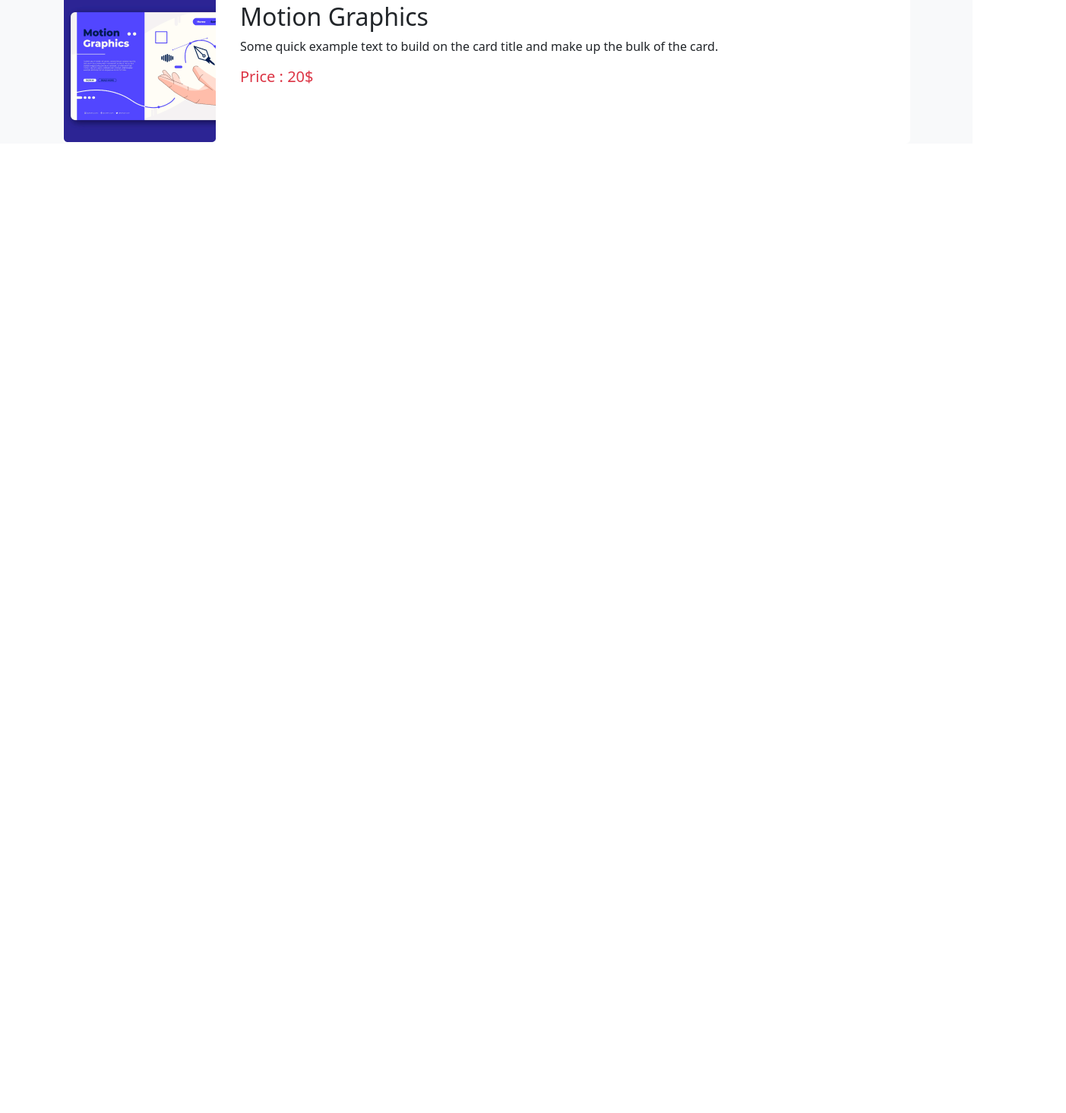
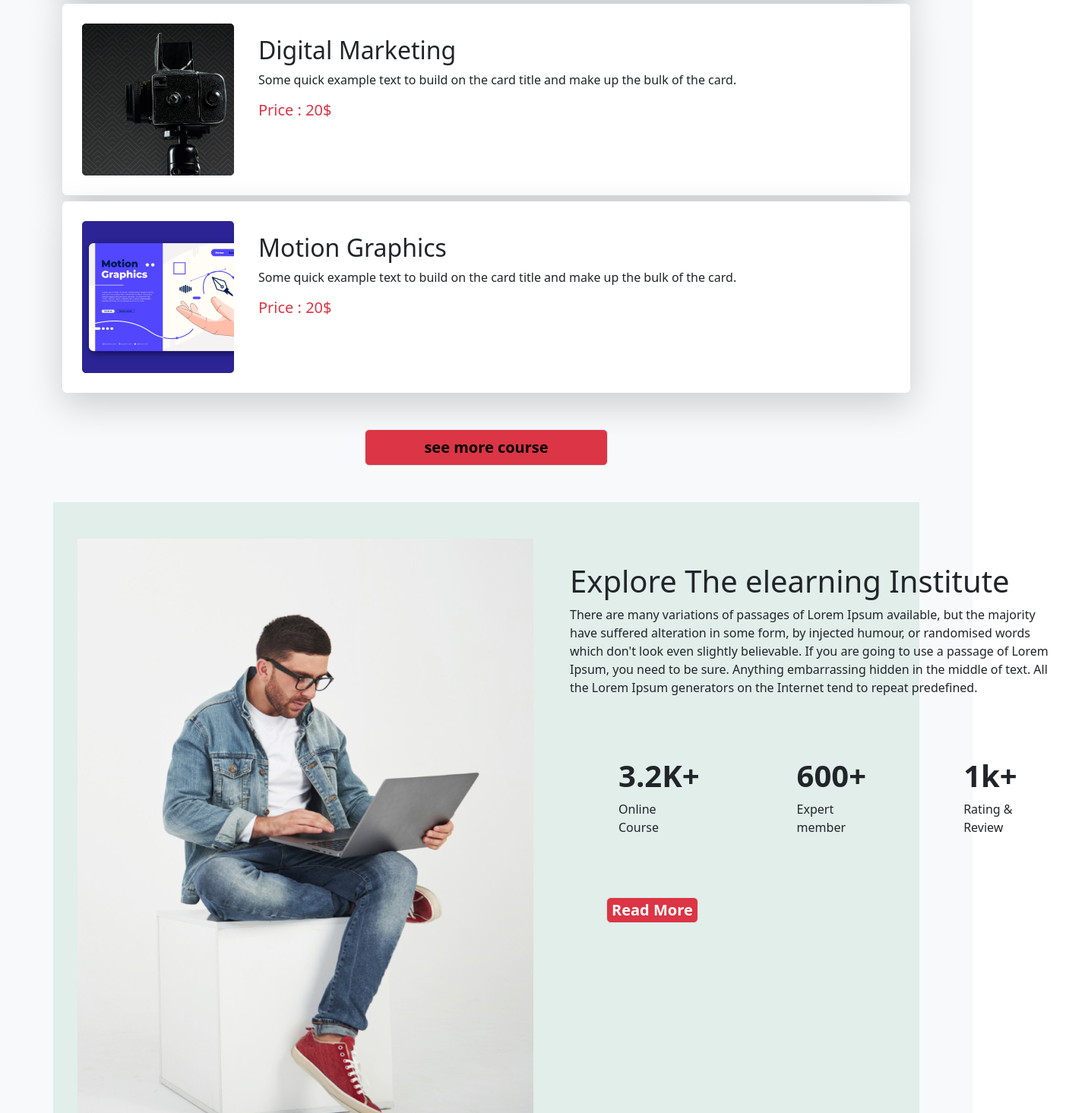
Before and after one commit to hossainbelayet/assignment3, a plain HTML site: page index.html in a window 1280 px wide. Shown: the part 1990-3455 px from the top of the page at 76% size, 1403 px wide, since content can reach past the window. Before the commit the page ends 2179 px from the top, so only its background shows below. Drawn offline with nearby package versions, Linux system fonts and the light colour scheme.

Commit message:
style added

```diff
--- a/index.html
+++ b/index.html
@@ -91,8 +91,10 @@
              </section>
 
              <!---course item start-->
-             <section class="container">
-                <div class=" bg-white d-flex  border rounded border-2 border-white">
+
+             <section class="container ">
+               <div class=" grid grid-cols-2 gap-7">
+                <div class=" bg-white d-flex  border rounded border-2 border-white p-4 shadow-lg mb-2 ">
                     <img src="/edTech-website-main/images/course/course-1.png" alt="">
 
                    <div class="p-3 ms-3 ">
@@ -101,7 +103,7 @@
                        <h5 class="text-danger">Price : 20$</h5>
                    </div>
                </div>
-                <div class=" bg-white d-flex  border rounded border-2 border-white">
+               <div class=" bg-white d-flex  border rounded border-2 border-white  p-4 shadow-lg mb-2">
                    <img src="/edTech-website-main/images/course/course-2.png" alt="">
 
                   <div class="p-3 ms-3 ">
@@ -111,7 +113,7 @@
                       <h5 class="text-danger">Price : 20$</h5>
                   </div>
               </div>
-               <div class=" bg-white d-flex  border rounded border-2 border-white">
+              <div class=" bg-white d-flex  border rounded border-2 border-white  p-4 shadow-lg mb-2">
                <img src="/edTech-website-main/images/course/course-3.png" alt="">
 
               <div class="p-3 ms-3 ">
@@ -120,7 +122,7 @@
                   <h5 class="text-danger">Price : 20$</h5>
               </div>
           </div>
-           <div class=" bg-white d-flex  border rounded border-2 border-white">
+          <div class=" bg-white d-flex  border rounded border-2 border-white  p-4 shadow-lg mb-2">
            <img src="/edTech-website-main/images/course/course-4.png" alt="">
 
           <div class="p-3 ms-3 ">
@@ -129,7 +131,7 @@
               <h5 class="text-danger">Price : 20$</h5>
           </div>
       </div>
-       <div class=" bg-white d-flex  border rounded border-2 border-white">
+      <div class=" bg-white d-flex  border rounded border-2 border-white  p-4 shadow-lg mb-2">
        <img src="/edTech-website-main/images/course/course-5.png" alt="">
 
       <div class="p-3 ms-3 ">
@@ -138,7 +140,7 @@
           <h5 class="text-danger">Price : 20$</h5>
       </div>
   </div>
-   <div class=" bg-white d-flex  border rounded border-2 border-white">
+  <div class=" bg-white d-flex  border rounded border-2 border-white  p-4 shadow-lg mb-2">
    <img src="/edTech-website-main/images/course/course-6.png" alt="">
 
   <div class="p-3 ms-3 ">
@@ -146,6 +148,73 @@
       <p>Some quick example text to build on the card title and make up the bulk of the card.</p>
       <h5 class="text-danger">Price : 20$</h5>
   </div>
+</div>
+
+
+               </div>
+
+
+             </section>
+             <section class="  mt-5 text-center">
+                <button class="border rounded h-50 w-25 bg-danger fs-5 p-2 fw-bold">see more course </button>
+
+             </section>
+
+              <!---explore part-->
+
+             <section >
+                <div class=" mt-5 container bg-success p-2 text-dark bg-opacity-10">
+                    <div class="p-4 d-flex ">
+                        <div class="img-fluid mt-3  ">
+                            <img class=" " src="/edTech-website-main/images/working.png" alt="">
+                          </div>
+                          <div class="ms-5 mt-5 justify-content-center align-item-center">
+                             <h1>Explore The elearning
+                                 Institute</h1>
+                             <p>There are many variations of passages of Lorem Ipsum available, but the majority have suffered alteration in some form, by injected humour, or randomised words which don't look even slightly believable. If you are going to use a passage of Lorem Ipsum, you need to be sure.
+
+
+                                 Anything embarrassing hidden in the middle of text. All the Lorem Ipsum generators on the Internet tend to repeat predefined.</p>
+                              <div class="d-flex ">
+                                 <div class="m-5 p-3">
+                                    <h3 class="fs-1 fw-bold">3.2K+</h3>
+                                   <p>Online Course</p>
+                                 </div>
+                                 <div class="m-5 p-3">
+                                    <h3 class="fs-1 fw-bold">600+</h3>
+                                   <p>Expert member</p>
+                                 </div>
+                                 <div class="m-5 p-3">
+                                    <h3 class="fs-1 fw-bold">1k+</h3>
+                                   <p>Rating & Review</p>
+                                 </div>
+
+                              </div>
+                             <div class=" mt-0 ms-5 ">
+                                 <button class="  text-white h-50 w-30 fs-5 fw-bold border rounded bg-danger">Read More</button>
+                             </div>
+
+                          </div>
+
+                     </div>
+
+                </div>
+
+             </section>
+
+
+             <!---register part -->
+             <section>
+            <div class="">
+                <div>
+                    <h2>Ready to join?</h2>
+                    <p>
+                        It is a long established fact that a reader will be distracted by the readable content of a page when looking at its layout.</p>
+                </div>
+                <div>
+
+                </div>
+
             </div>
 
              </section>
```
Lines whose indentation alone changed are shown as unchanged.
